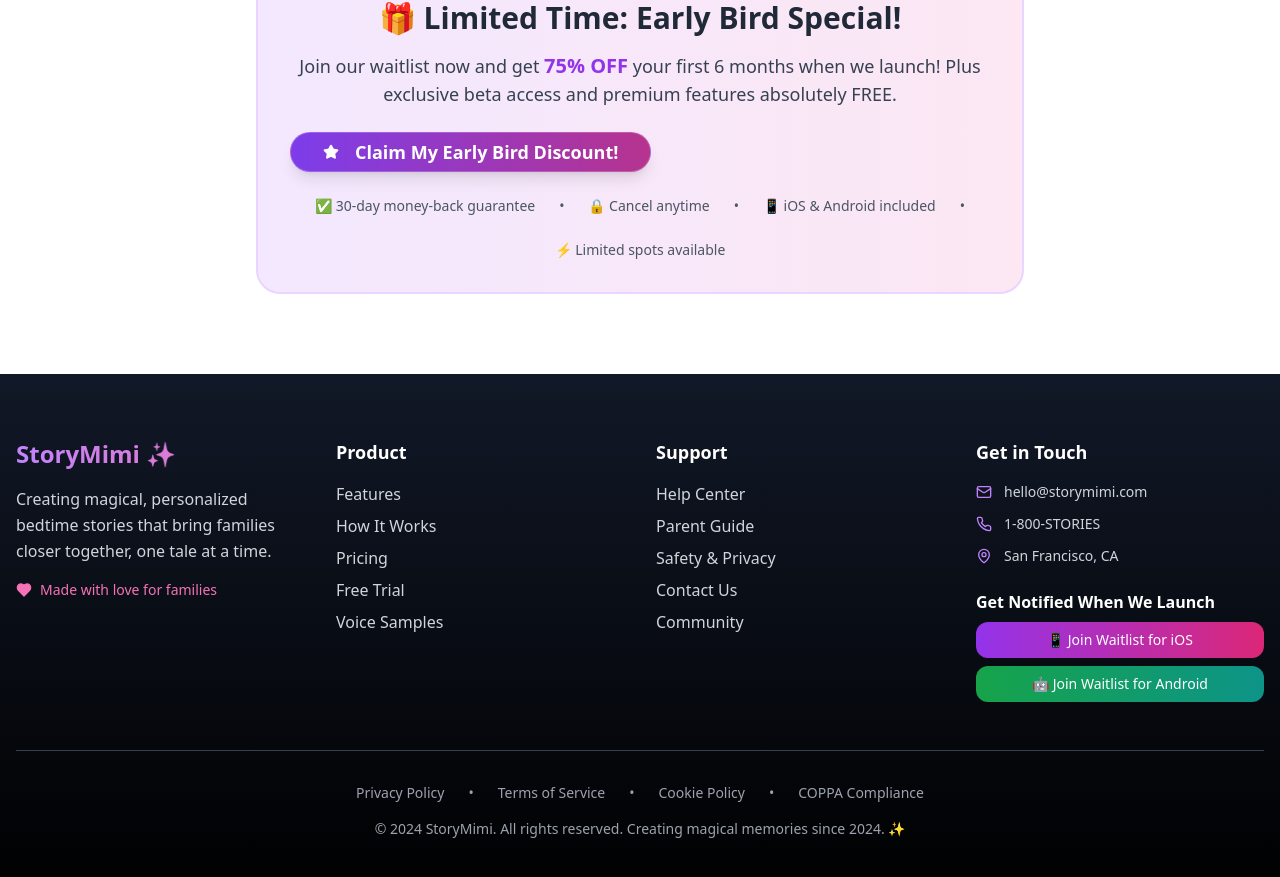
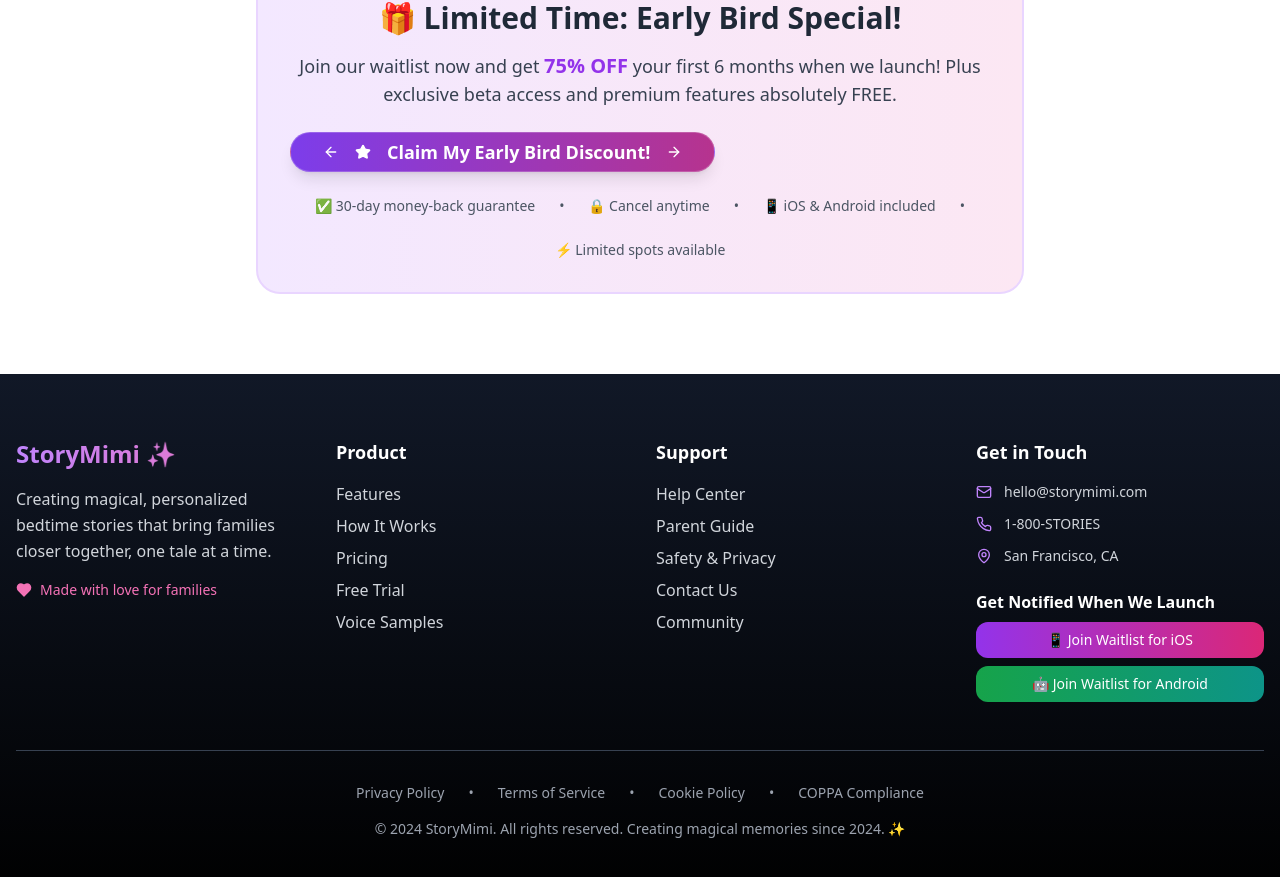
Before and after one commit to IshanRTripathi/mimi-dream-verse, a React (Vite) app: page / in a window 1280 px wide. Shown: the part 5241-6118 px from the top of the page. Built offline with nearby package versions, Linux system fonts and the light colour scheme.

Commit message:
Add arrow to early bird button
Add arrows to the early bird discount button on both sides.

```diff
--- a/src/components/Pricing.tsx
+++ b/src/components/Pricing.tsx
@@ -1,8 +1,7 @@
-
 import { Card } from "@/components/ui/card";
 import { Button } from "@/components/ui/button";
 import { MagneticButton } from "@/components/ui/magnetic-button";
-import { Check, Star, Crown, Sparkles } from "lucide-react";
+import { Check, Star, Crown, Sparkles, ArrowRight, ArrowLeft } from "lucide-react";
 import { useState } from "react";
 import WaitlistModal from "./WaitlistModal";
 
@@ -149,8 +148,10 @@ const Pricing = () => {
               onClick={() => setIsWaitlistOpen(true)}
               className="bg-gradient-to-r from-purple-600/80 to-pink-600/80 hover:from-purple-700/80 hover:to-pink-700/80 text-white font-bold px-8 py-4 rounded-full text-lg shadow-lg hover:shadow-xl transform hover:scale-105 transition-all duration-300 mb-6 backdrop-blur-md border border-white/20"
             >
+              <ArrowLeft className="w-5 h-5 mr-2" />
               <Star className="w-5 h-5 mr-2 fill-current" />
               Claim My Early Bird Discount!
+              <ArrowRight className="w-5 h-5 ml-2" />
             </MagneticButton>
             <div className="flex flex-wrap justify-center items-center gap-6 text-sm text-gray-600">
               <span>✅ 30-day money-back guarantee</span>
```
